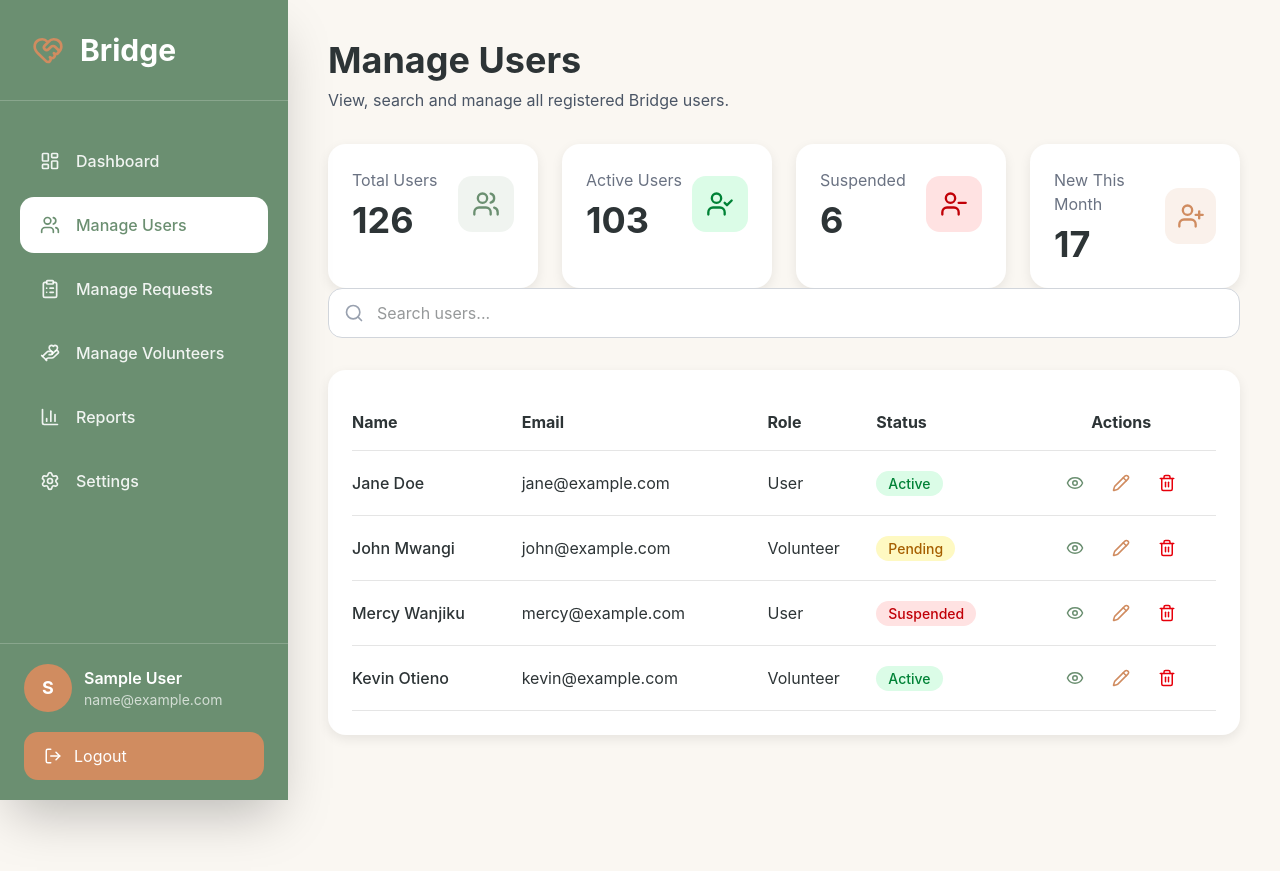
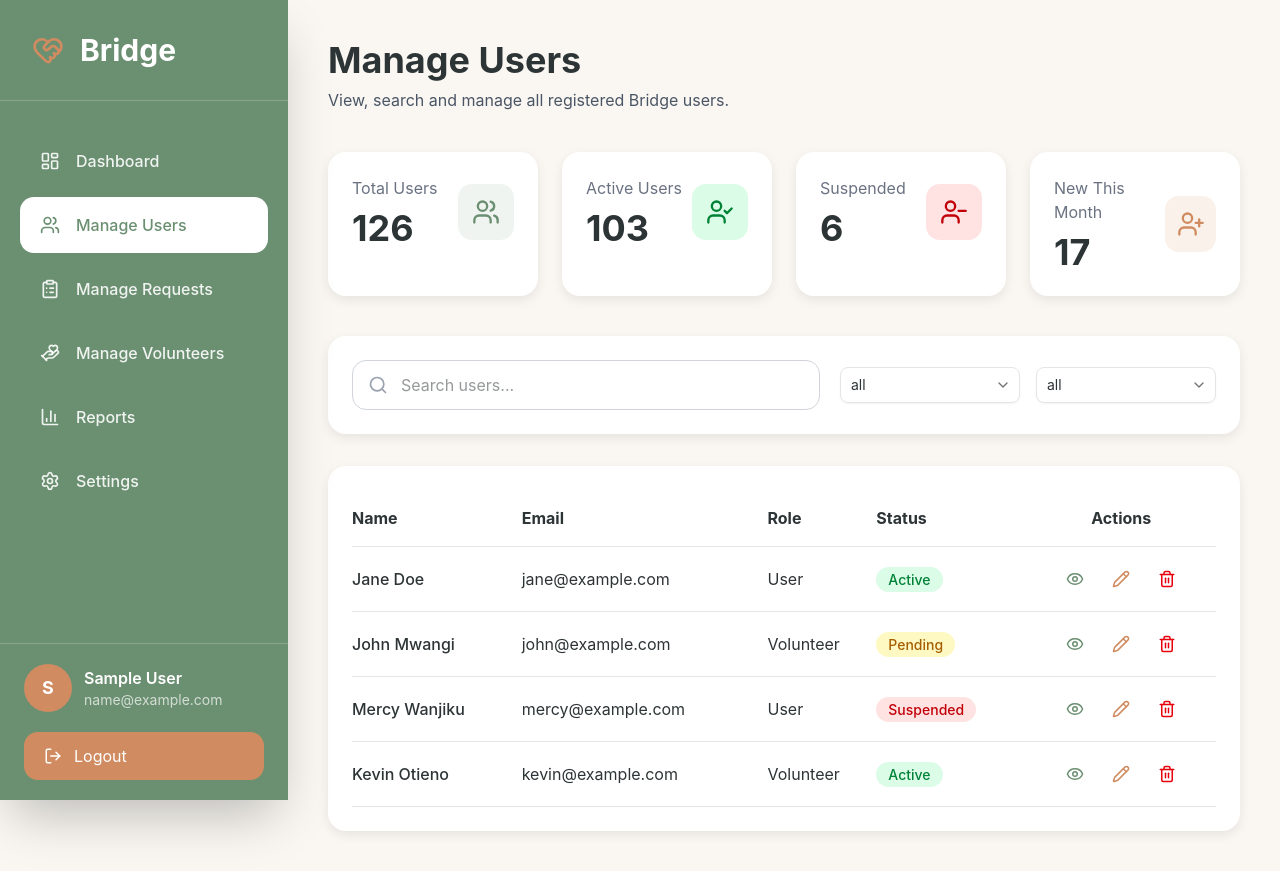
Before and after one commit to theefrank/bridge-app, a React (Vite) app: page /admin/users in a window 1280 px wide. Before the commit the page ends 800 px from the top, so only its background shows below. Built offline with nearby package versions, Linux system fonts and the light colour scheme; sample sign-in values are in the browser's storage.

Commit message:
feat(admin): add search toolbar and ShadCN filters to manage users

```diff
--- a/src/pages/admin/ManageUsers.jsx
+++ b/src/pages/admin/ManageUsers.jsx
@@ -1,4 +1,4 @@
-import { useState } from "react";
+import { useMemo, useState } from "react";
 
 import {
   Users,
@@ -6,10 +6,19 @@ import {
   UserMinus,
   UserPlus,
 } from "lucide-react";
+
 import AdminSidebar from "../../components/admin/AdminSidebar";
 import SearchBar from "../../components/common/SearchBar";
 import UserTable from "../../components/admin/UserTable";
 import AdminStats from "../../components/admin/AdminStats";
+
+import {
+  Select,
+  SelectContent,
+  SelectItem,
+  SelectTrigger,
+  SelectValue,
+} from "../../components/ui/select";
 
 export default function ManageUsers() {
 
@@ -43,7 +52,13 @@ export default function ManageUsers() {
   const [searchTerm, setSearchTerm] =
     useState("");
 
-  const users = [
+  const [roleFilter, setRoleFilter] =
+    useState("all");
+
+  const [statusFilter, setStatusFilter] =
+    useState("all");
+
+  const [users, setUsers] = useState([
     {
       id: 1,
       name: "Jane Doe",
@@ -51,7 +66,6 @@ export default function ManageUsers() {
       role: "user",
       status: "Active",
     },
-
     {
       id: 2,
       name: "John Mwangi",
@@ -59,7 +73,6 @@ export default function ManageUsers() {
       role: "volunteer",
       status: "Pending",
     },
-
     {
       id: 3,
       name: "Mercy Wanjiku",
@@ -67,7 +80,6 @@ export default function ManageUsers() {
       role: "user",
       status: "Suspended",
     },
-
     {
       id: 4,
       name: "Kevin Otieno",
@@ -75,41 +87,84 @@ export default function ManageUsers() {
       role: "volunteer",
       status: "Active",
     },
-  ];
+  ]);
 
-  const filteredUsers = users.filter(
-    (user) =>
+  const filteredUsers = useMemo(() => {
+
+    return users.filter((user) => {
+
+      const matchesSearch =
         user.name
           .toLowerCase()
           .includes(searchTerm.toLowerCase()) ||
+
         user.email
           .toLowerCase()
-        .includes(searchTerm.toLowerCase())
+          .includes(searchTerm.toLowerCase());
+
+      const matchesRole =
+        roleFilter === "all" ||
+        user.role === roleFilter;
+
+      const matchesStatus =
+        statusFilter === "all" ||
+        user.status === statusFilter;
+
+      return (
+        matchesSearch &&
+        matchesRole &&
+        matchesStatus
       );
 
+    });
+
+  }, [
+    users,
+    searchTerm,
+    roleFilter,
+    statusFilter,
+  ]);
+
   return (
+
     <div className="flex min-h-screen bg-[#FAF7F2]">
 
       <AdminSidebar />
 
       <main className="flex-1 ml-72 p-10">
 
-        <div className="mb-8">
+        {/* Header */}
+
+        <div className="mb-10">
 
           <h1 className="text-4xl font-bold">
+
             Manage Users
+
           </h1>
 
           <p className="text-gray-600 mt-2">
+
             View, search and manage all
             registered Bridge users.
+
           </p>
 
         </div>
 
+        {/* Statistics */}
+
         <AdminStats stats={userStats} />
 
-        <div className="mb-8">
+        {/* Toolbar */}
+
+        <div className="bridge-card mt-10 mb-8">
+
+          <div className="flex flex-col lg:flex-row lg:items-center gap-5">
+
+            {/* Search */}
+
+            <div className="flex-1">
 
               <SearchBar
                 placeholder="Search users..."
@@ -119,12 +174,103 @@ export default function ManageUsers() {
 
             </div>
 
+            {/* Filters */}
+
+            <div className="flex flex-col sm:flex-row gap-4">
+
+              <Select
+                value={roleFilter}
+                onValueChange={setRoleFilter}
+              >
+
+                <SelectTrigger className="w-full sm:w-45">
+
+                  <SelectValue placeholder="Role" />
+
+                </SelectTrigger>
+
+                <SelectContent>
+
+                  <SelectItem value="all">
+
+                    All Roles
+
+                  </SelectItem>
+
+                  <SelectItem value="user">
+
+                    User
+
+                  </SelectItem>
+
+                  <SelectItem value="volunteer">
+
+                    Volunteer
+
+                  </SelectItem>
+
+                </SelectContent>
+
+              </Select>
+
+              <Select
+                value={statusFilter}
+                onValueChange={setStatusFilter}
+              >
+
+                <SelectTrigger className="w-full sm:w-45">
+
+                  <SelectValue placeholder="Status" />
+
+                </SelectTrigger>
+
+                <SelectContent>
+
+                  <SelectItem value="all">
+
+                    All Status
+
+                  </SelectItem>
+
+                  <SelectItem value="Active">
+
+                    Active
+
+                  </SelectItem>
+
+                  <SelectItem value="Pending">
+
+                    Pending
+
+                  </SelectItem>
+
+                  <SelectItem value="Suspended">
+
+                    Suspended
+
+                  </SelectItem>
+
+                </SelectContent>
+
+              </Select>
+
+            </div>
+
+          </div>
+
+        </div>
+
+        {/* Table */}
+
         <UserTable
           users={filteredUsers}
+          setUsers={setUsers}
         />
 
       </main>
 
     </div>
+
   );
+
 }
```
Lines whose indentation alone changed are shown as unchanged.
